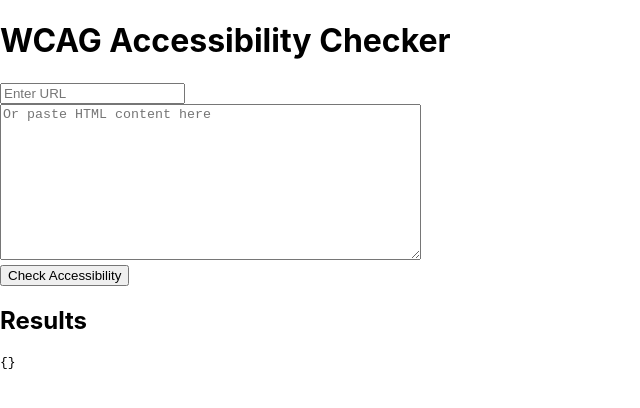
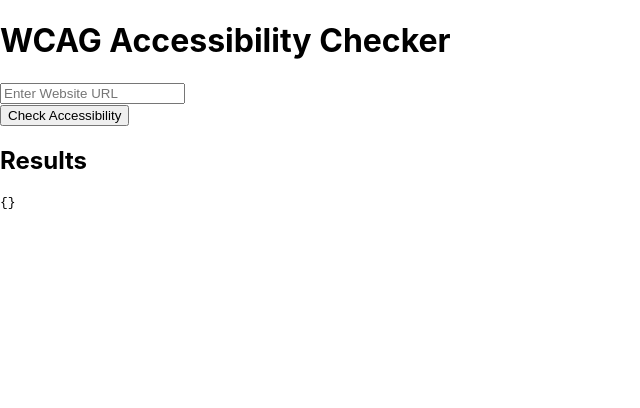
Before and after one commit to attiqrehman-ar/Python-A11y-App, a React (Create React App) app in the folder frontend/: page / in a window 1280 px wide. Shown: the top 408 px of the page, without its empty margins (0-640 px from the left). Built offline with nearby package versions, Linux system fonts and the light colour scheme.

Commit message:
convert to webdrivers with selenium, as it only fetches the page not whole site(need working on ths point)

```diff
--- a/frontend/src/components/Home.js
+++ b/frontend/src/components/Home.js
@@ -2,72 +2,39 @@
 import axios from 'axios';
 
 const Home = () => {
-  const [url, setUrl] = useState(''); // For URL input
-  const [htmlContent, setHtmlContent] = useState('');
+  const [url, setUrl] = useState('');
   const [results, setResults] = useState({});
-  const [loading, setLoading] = useState(false);
-  const [error, setError] = useState('');
 
-  // Helper function to call an API
-  const checkAccessibility = async (endpoint, data) => {
-    try {
-      const response = await axios.post(endpoint, data);
-      setResults(prevResults => ({
-        ...prevResults,
-        [endpoint]: response.data,
-      }));
-    } catch (err) {
-      console.error('Error checking accessibility:', err);
-      setError('An error occurred while checking accessibility.');
-    }
+  // Helper function to call the new API
+  const checkAccessibility = () => {
+    axios
+      .post('http://127.0.0.1:5000/api/check-url-accessibility', { url })
+      .then(response => {
+        setResults(response.data);  // Update the results with the API response
+      })
+      .catch(error => {
+        console.error('Error checking accessibility:', error);
+      });
   };
 
   const handleSubmit = (e) => {
     e.preventDefault();
-    setLoading(true);
-    setError('');
-
-    const requestData = url ? { url } : { html: htmlContent }; // Send URL or HTML content
-
-    const endpoints = [
-      'check-alt-text',
-      'check-aria-labels',
-      'check-color-contrast',
-      'check-heading-structure',
-      'check-keyboard-navigation'
-    ];
-
-    endpoints.forEach(endpoint => checkAccessibility(`http://127.0.0.1:5000/api/${endpoint}`, requestData));
-
-    setLoading(false);
+    checkAccessibility(); // Call the function to check the URL
   };
 
   return (
     <div>
       <h1>WCAG Accessibility Checker</h1>
       <form onSubmit={handleSubmit}>
-        {/* Input for URL */}
         <input
           type="text"
-          placeholder="Enter URL"
           value={url}
           onChange={(e) => setUrl(e.target.value)}
+          placeholder="Enter Website URL"
         />
         <br />
-        {/* Fallback for pasting HTML content */}
-        <textarea
-          rows="10"
-          cols="50"
-          value={htmlContent}
-          onChange={(e) => setHtmlContent(e.target.value)}
-          placeholder="Or paste HTML content here"
-        />
-        <br />
-        <button type="submit" disabled={loading}>Check Accessibility</button>
+        <button type="submit">Check Accessibility</button>
       </form>
-
-      {loading && <p>Checking...</p>}
-      {error && <p>{error}</p>}
 
       <div>
         <h2>Results</h2>
```
Also changed, not shown: 1 other file (tests, documents, lock files or other folders).
